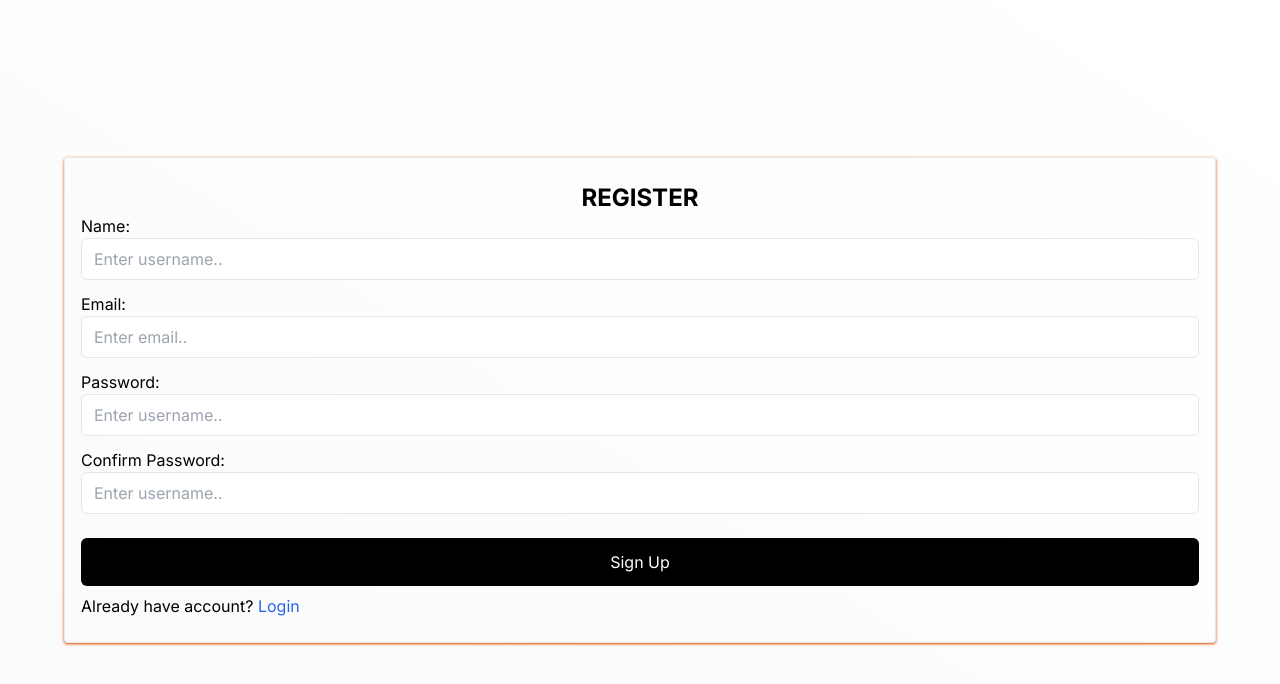
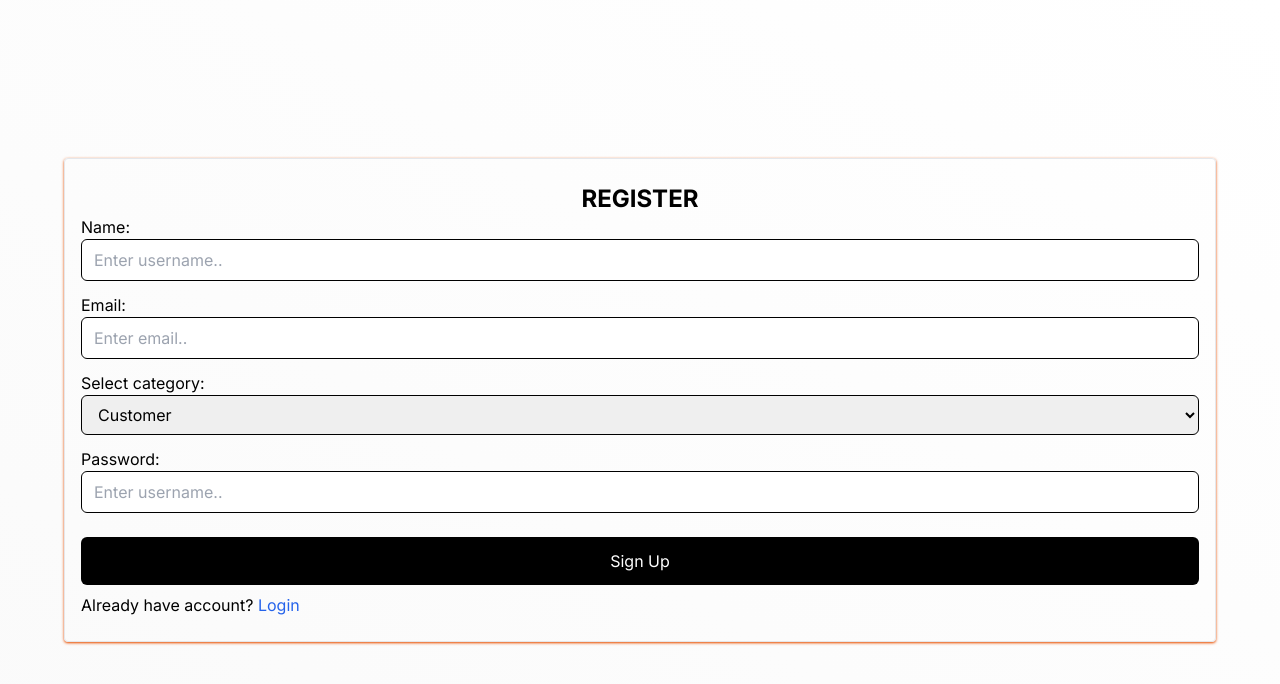
Before and after one commit to titustum/nextjs-bus-booking-system, a Next.js app: page /register in a window 1280 px wide. Shown: the top 684 px of the page. Built offline with nearby package versions, Linux system fonts and the light colour scheme.

Commit message:
updates ..

```diff
--- a/app/login/page.jsx
+++ b/app/login/page.jsx
@@ -10,12 +10,12 @@ const page = () => {
             <div className='grid'>
                 <label htmlFor="username">Username:</label>
                 <input type="text" name="username" id="username" placeholder='Enter username..'
-                className='px-3 py-2 border rounded-md focus:shadow'/>
+                className='px-3 py-2 border border-black rounded-md focus:shadow'/>
             </div>
             <div className='grid mt-3'>
                 <label htmlFor="username">Password:</label>
                 <input type="text" name="username" id="username" placeholder='Enter username..'
-                className='px-3 py-2 border rounded-md focus:shadow'/>
+                className='px-3 py-2 border border-black rounded-md focus:shadow'/>
             </div>
 
             <button className="w-full mt-6 block text-center mx-auto py-3 px-6 bg-black rounded-md text-white hover:opacity-80">
--- a/app/register/page.jsx
+++ b/app/register/page.jsx
@@ -10,22 +10,25 @@ const page = () => {
             <div className='grid'>
                 <label htmlFor="username">Name:</label>
                 <input type="text" name="username" id="username" placeholder='Enter username..'
-                className='px-3 py-2 border rounded-md focus:shadow'/>
+                className='px-3 py-2 border border-black rounded-md focus:shadow'/>
             </div>
             <div className='grid mt-3'>
                 <label htmlFor="email">Email:</label>
                 <input type="email" name="email" id="email" placeholder='Enter email..'
-                className='px-3 py-2 border rounded-md focus:shadow'/>
+                className='px-3 py-2 border border-black rounded-md focus:shadow'/>
+            </div>
+            <div className='grid mt-3'>
+                <label htmlFor="category">Select category:</label>
+                <select name="category" id="category" className='px-3 py-2 border border-black rounded-md focus:shadow'>
+                    <option>Customer</option>
+                    <option>Driver</option>
+                    <option>Other</option>
+                </select>
             </div>
             <div className='grid mt-3'>
                 <label htmlFor="username">Password:</label>
                 <input type="text" name="username" id="username" placeholder='Enter username..'
-                className='px-3 py-2 border rounded-md focus:shadow'/>
-            </div>
-            <div className='grid mt-3'>
-                <label htmlFor="username">Confirm Password:</label>
-                <input type="text" name="username" id="username" placeholder='Enter username..'
-                className='px-3 py-2 border rounded-md focus:shadow'/>
+                className='px-3 py-2 border border-black rounded-md focus:shadow'/>
             </div>
 
             <button className="w-full mt-6 block text-center mx-auto py-3 px-6 bg-black rounded-md text-white hover:opacity-80">
```
